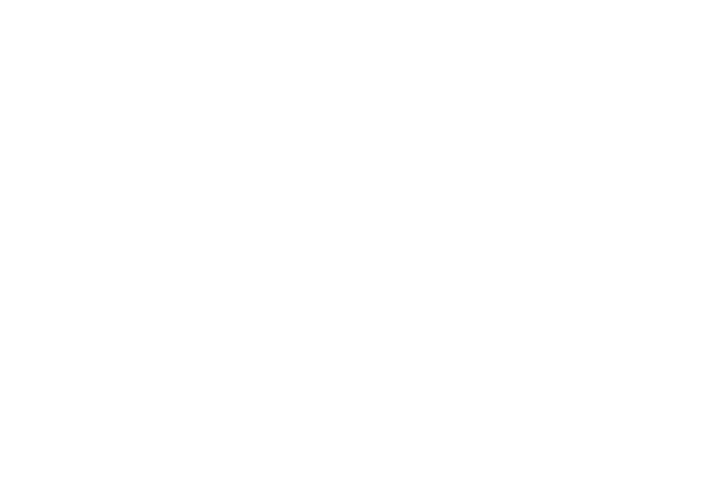
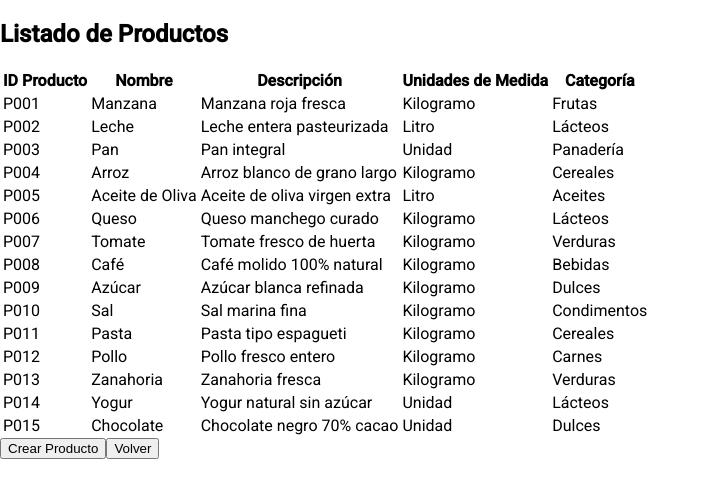
Before and after one commit to Lorena-Rodriguez/angular-ejercicio-3, an Angular app: page /productos in a window 1280 px wide. Before the commit this address led to /. Shown: the top 498 px of the page, without its empty margins (0-710 px from the left). Built offline with nearby package versions, Linux system fonts and the light colour scheme; data requests are answered from the project's data file.

Commit message:
añado lógica y html en listado-productos, añado paths y rutas

```diff
--- a/src/app/app-routing.module.ts
+++ b/src/app/app-routing.module.ts
@@ -4,6 +4,8 @@ import { HomeComponent } from './home/home.component';
 import { UsuariosAuthComponent } from './usuarios/usuarios-auth/usuarios-auth.component';
 import { ListadoClientesComponent } from './listado-clientes/listado-clientes.component';
 import { DatosClienteComponent } from './datos-cliente/datos-cliente.component';
+import { ListadoProductosComponent } from './listado-productos/listado-productos.component';
+import { DatosProductoComponent } from './datos-producto/datos-producto.component';
 
 const routes: Routes = [
   { path: '', component: HomeComponent },
@@ -11,6 +13,9 @@ const routes: Routes = [
   { path: 'clientes', component: ListadoClientesComponent },
   { path: 'datos-cliente/:idCliente', component: DatosClienteComponent },
   { path: 'datos-cliente', component: DatosClienteComponent }, // <-- Añade esta línea
+    { path: 'productos', component: ListadoProductosComponent }, // ✅ Añadido
+  { path: 'datos-producto/:idProducto', component: DatosProductoComponent }, // ✅ Para edición de productos
+  { path: 'datos-producto', component: DatosProductoComponent } // ✅ Para creación de productos
   // ...otras rutas...
 ];
 
--- a/src/app/listado-productos/listado-productos.component.html
+++ b/src/app/listado-productos/listado-productos.component.html
@@ -1 +1,27 @@
-<p>listado-productos works!</p>
+<h2>Listado de Productos</h2>
+
+
+
+<table>
+  <thead>
+    <tr>
+      <th>ID Producto</th>
+      <th>Nombre</th>
+      <th>Descripción</th>
+      <th>Unidades de Medida</th>
+      <th>Categoría</th>
+    </tr>
+  </thead>
+  <tbody>
+    <tr *ngFor="let producto of productos" (dblclick)="editarProducto(producto)">
+      <td>{{ producto.idProducto }}</td>
+      <td>{{ producto.nombre }}</td>
+      <td>{{ producto.descripcion }}</td>
+      <td>{{ producto.unidadesMedida }}</td>
+      <td>{{ producto.categoria }}</td>
+    </tr>
+  </tbody>
+</table>
+
+<button id="btnCrearProducto" (click)="crearProducto()">Crear Producto</button>
+<button id="btnVolver" (click)="volverPaginaPrincipal()">Volver</button>
--- a/src/app/listado-productos/listado-productos.component.ts
+++ b/src/app/listado-productos/listado-productos.component.ts
@@ -1,4 +1,7 @@
-import { Component } from '@angular/core';
+import { Component, OnInit } from '@angular/core';
+import { Router } from '@angular/router';
+import { ProductosService } from '../productos/productos.service';
+import { iProducto } from '../productos/productos.interface';
 
 @Component({
   selector: 'app-listado-productos',
@@ -6,6 +9,30 @@ import { Component } from '@angular/core';
   templateUrl: './listado-productos.component.html',
   styleUrl: './listado-productos.component.css'
 })
-export class ListadoProductosComponent {
+export class ListadoProductosComponent implements OnInit {
+  productos: iProducto[] = [];
 
+  constructor(private productosService: ProductosService, private router: Router) {}
+
+  ngOnInit(): void {
+    this.obtenerProductos();
+  }
+
+  obtenerProductos(): void {
+    this.productosService.getProductos().subscribe((productos) => {
+      this.productos = productos;
+    });
+  }
+
+  editarProducto(producto: iProducto): void {
+    this.router.navigate(['/datos-producto', producto.idProducto]);
+  }
+
+  crearProducto(): void {
+    this.router.navigate(['/datos-producto']);
+  }
+
+  volverPaginaPrincipal(): void {
+    this.router.navigate(['/']);
+  }
 }
--- a/src/app/productos/productos.service.ts
+++ b/src/app/productos/productos.service.ts
@@ -15,7 +15,7 @@ export class ProductosService {
 
   constructor(private http: HttpClient) {}
 
-  // 🔹 Métodos para productos
+  // Métodos para productos
   getProductos(): Observable<iProducto[]> {
     return this.http.get<iProducto[]>(this.apiUrlProductos);
   }
```
Also changed, not shown: src/app/productos/productos.interface.ts (+5 -2 lines).
